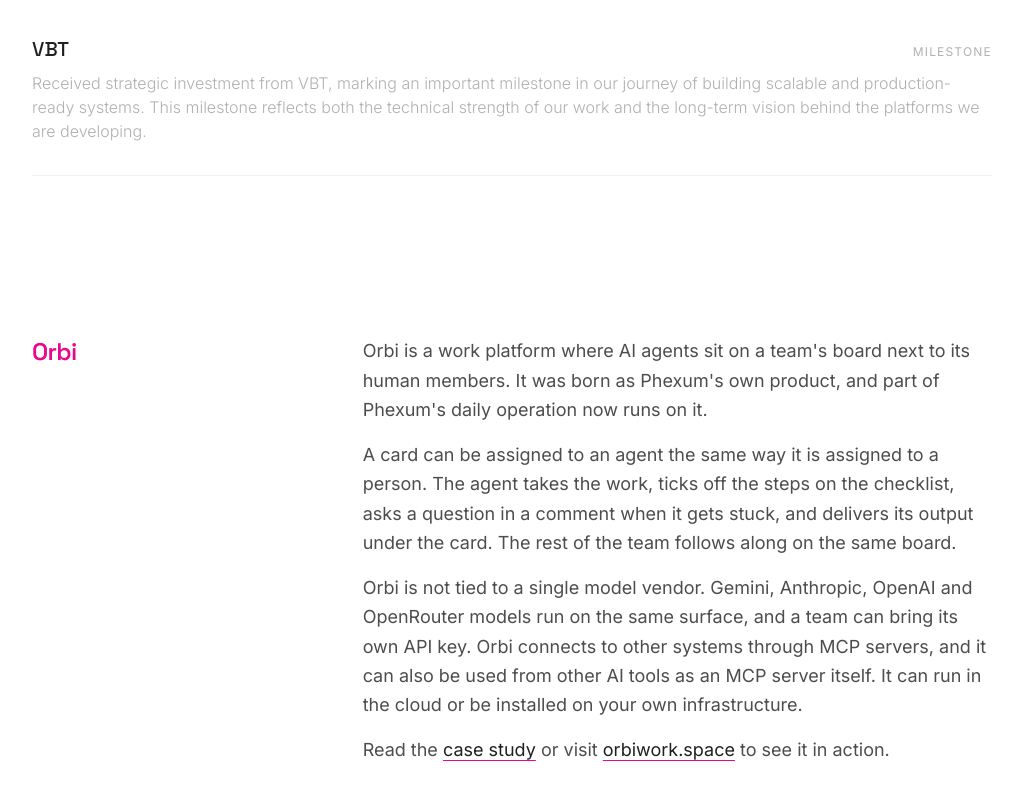
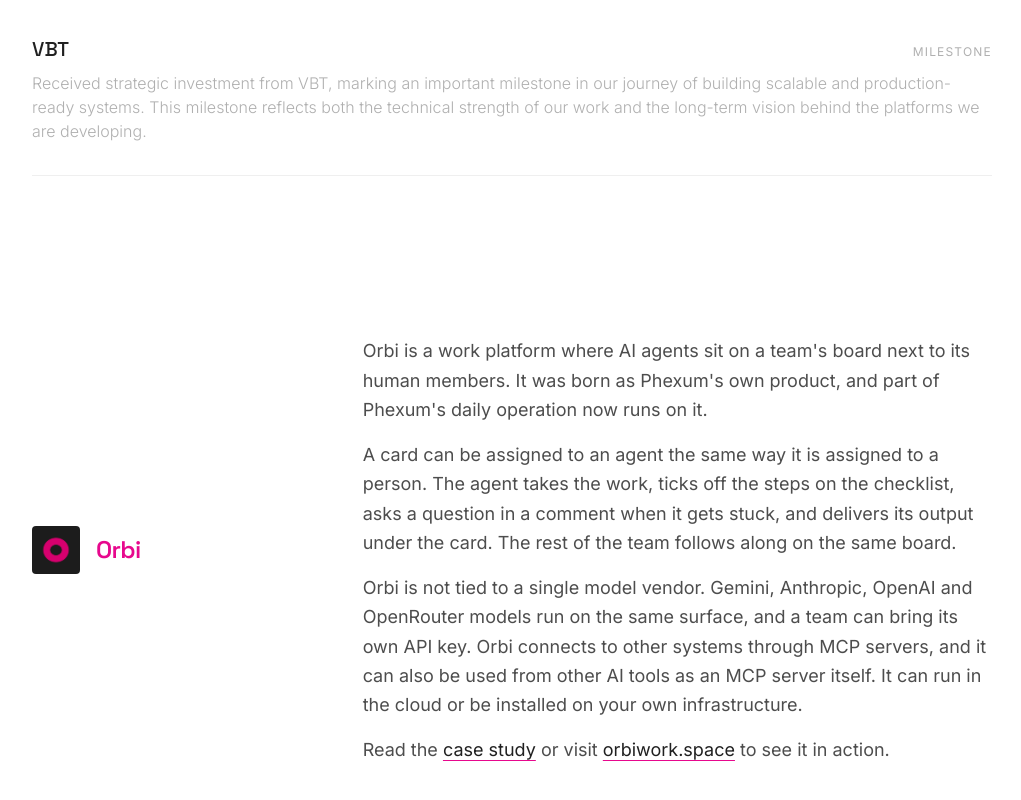
Before and after one commit to ibrahimAltinoluk/ibrahimaltinoluk.github.io, a plain HTML site: page index.html in a window 1280 px wide. Shown: the part 1978-2778 px from the top of the page, without its empty margins (128-1149 px from the left). Drawn offline with nearby package versions, Linux system fonts and the light colour scheme.

Commit message:
Ana sayfada Orbi logosu ve üst menüden Orbi bağlantısının kaldırılması (#2)
* Add Orbi logo asset

* Show Orbi logo in the Orbi section and remove Orbi from the top nav

```diff
--- a/index.html
+++ b/index.html
@@ -65,8 +65,6 @@
           href="#about">About</a>
         <a class="nav-link text-secondary-text accent-link font-['Space_Grotesk'] tracking-tight pb-1"
           href="#companies">Companies</a>
-        <a class="nav-link text-secondary-text accent-link font-['Space_Grotesk'] tracking-tight pb-1"
-          href="#orbi">Orbi</a>
         <a class="nav-link text-secondary-text accent-link font-['Space_Grotesk'] tracking-tight pb-1"
           href="#experience">Tech Stack</a>
         <a class="nav-link text-secondary-text accent-link font-['Space_Grotesk'] tracking-tight pb-1"
@@ -173,7 +171,8 @@
       </div>
     </section>
     <section class="mb-40 grid grid-cols-1 md:grid-cols-12 gap-8" id="orbi">
-      <div class="md:col-span-4">
+      <div class="md:col-span-4 flex items-center gap-4">
+        <img src="orbi-logo.png" alt="Orbi logo" class="w-12 h-12 shrink-0 rounded-lg" />
         <h2 class="text-2xl font-semibold tracking-tight text-accent-fuchsia">Orbi</h2>
       </div>
       <div class="md:col-span-8">
```
Also changed, not shown: orbi-logo.png (added).
